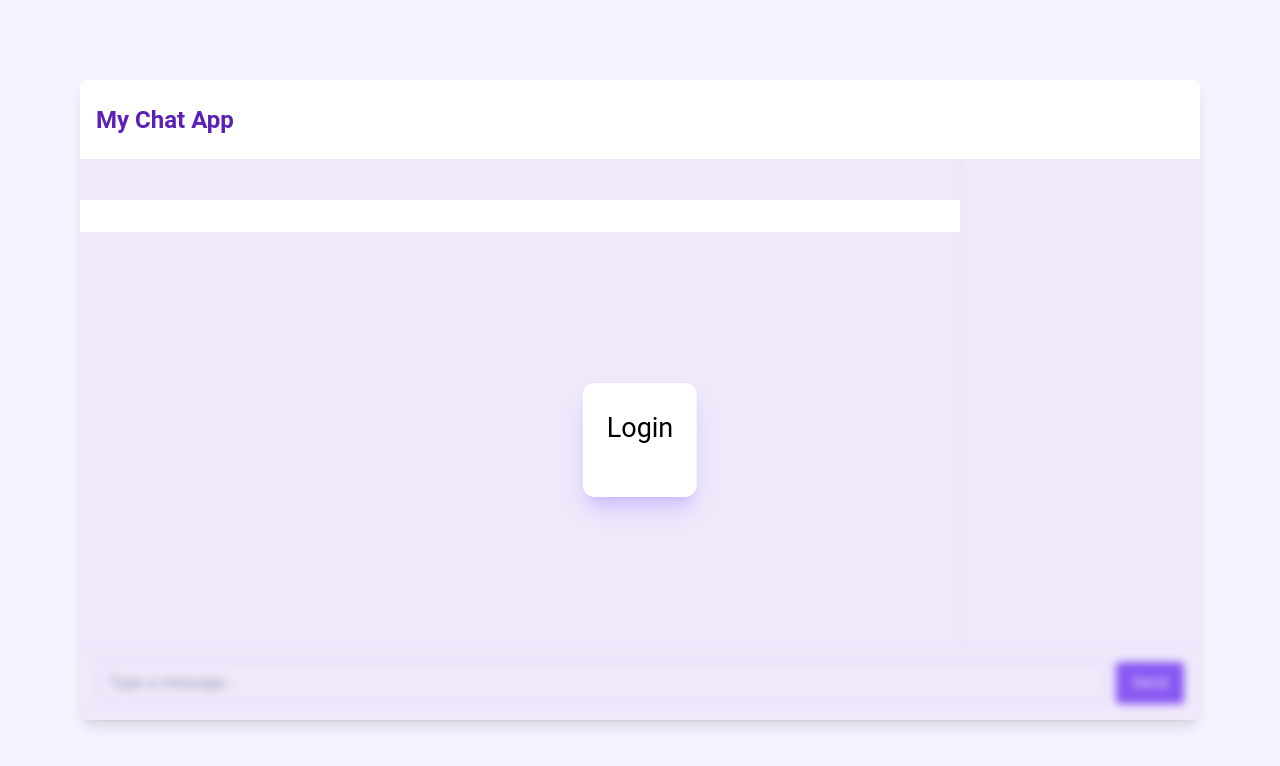
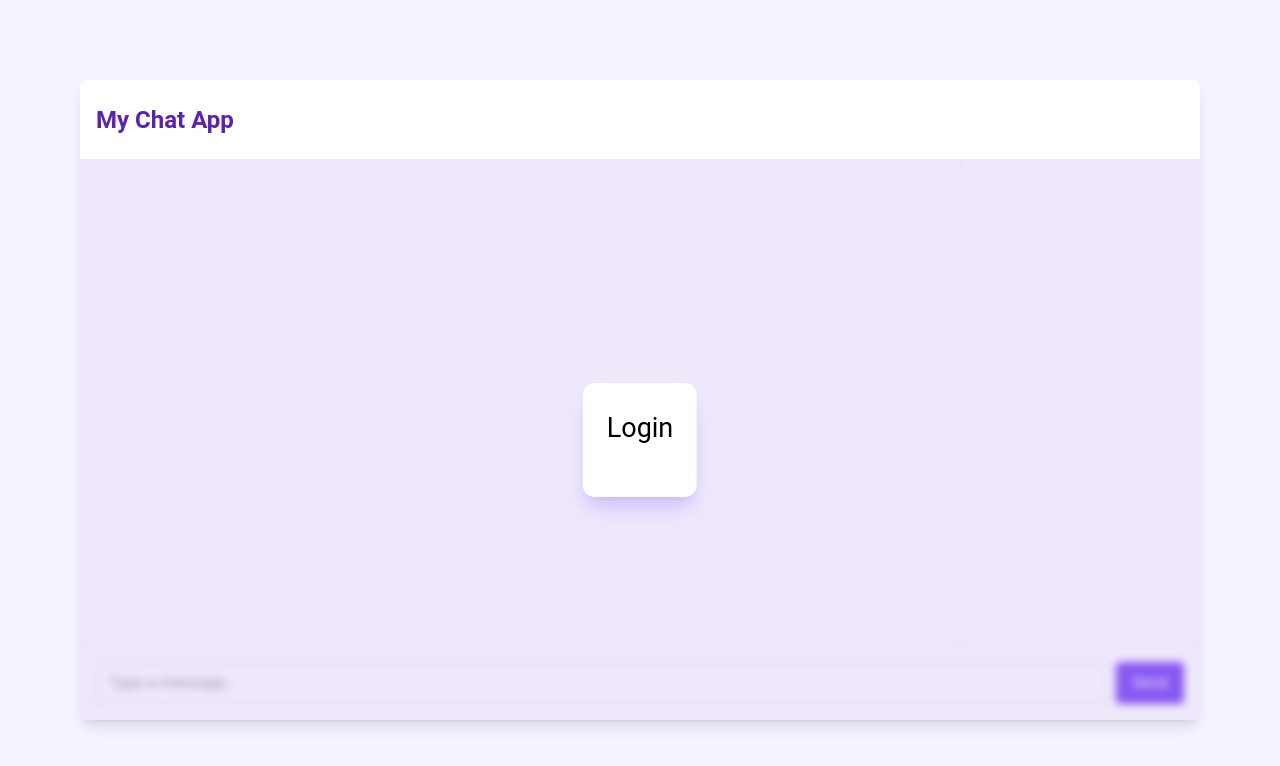
Before and after one commit to CookiecatAven/ChatApp-321, a website: page client/index.html in a window 1280 px wide. Drawn offline with nearby package versions, Linux system fonts and the light colour scheme.

Commit message:
fix layout for typing status container

```diff
--- a/client/index.html
+++ b/client/index.html
@@ -74,9 +74,9 @@
     </div>
     <!-- Messages container -->
     <div class="flex-1 min-h-20 basis-20 flex">
-      <div class="flex-1 overflow-y-auto space-y-2">
+      <div class="flex-1 overflow-y-auto">
         <div id="messages" class="flex flex-col gap-2 p-4"></div>
-        <div id="typing-status" class="sticky bottom-0 p-4 w-full bg-white"></div>
+        <div id="typing-status" class="hidden sticky bottom-0 p-4 pt-0 w-full bg-white text-gray-500"></div>
       </div>
       <div id="users" class="flex-0 w-1/4 lg:w-60 overflow-y-auto p-2 space-y-2 border-l border-violet-100"></div>
     </div>
```
